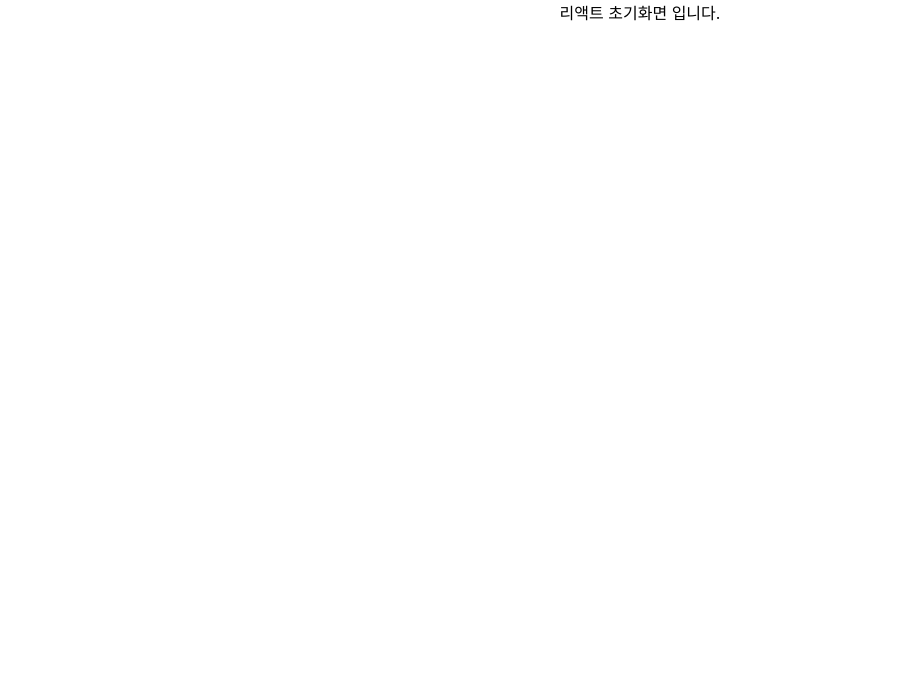
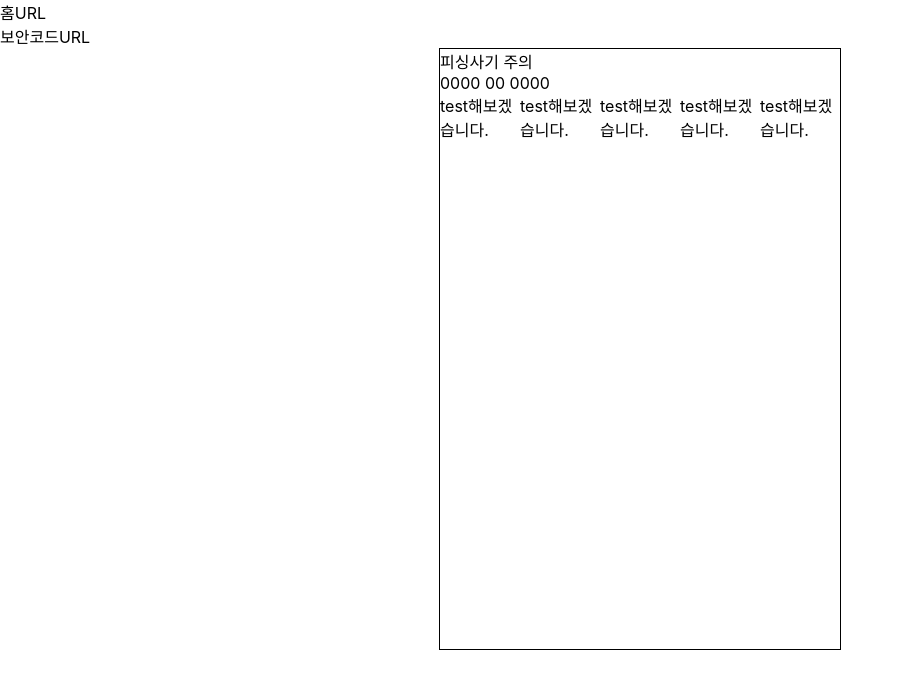
Before and after one commit to kanghyungyu3614/Bank, a React (Create React App) app in the folder src/main/frontend/: page /member/securityCard in a window 1280 px wide. Shown: the top 688 px of the page, without its empty margins (0-904 px from the left). Built offline with nearby package versions, Linux system fonts and the light colour scheme; no server answers.

Commit message:
강현규test

```diff
--- /dev/null
+++ b/src/main/frontend/src/component/Index.jsx
@@ -0,0 +1,27 @@
+import React from 'react';
+
+// 라우터 설치[ 터미널 ] : npm i react-router-dom == npm install react-router-dom
+// import { 컴포넌트명 } from 'react-router-dom'; v6
+import { HashRouter, BrowserRouter, Routes, Route, Link,  Router } from "react-router-dom";
+import SecurityCard from "./SecurityCard"
+import styles from "./css/Index.css"
+    // BrowserRouter : 가상 URL
+    //  vs HashRouter :
+    // Routes :  Route 목록/리스트
+    // Route :  가상 URL 만들기 --> 해당 URL 에 따른 컴포넌트 렌더링 [ SPA ]
+    // Link :   <---> a 태그  : 하이퍼링크
+        // Link to = "Route Path"
+    // Router :
+export default function Index( props ){
+    return  (
+        <div className="webbox">
+            <BrowserRouter>
+                    <li><a href="/">홈URL</a></li>
+                    <li><a href="/member/securityCard">보안코드URL</a></li>
+                    <Routes>
+                        <Route path="/member/securityCard" element={ <SecurityCard/> }/>
+                    </Routes>
+            </BrowserRouter>
+        </div>
+    );
+}
--- /dev/null
+++ b/src/main/frontend/src/component/SecurityCard.jsx
@@ -0,0 +1,33 @@
+import React from 'react';
+import './css/SecurityCard.css'
+import axios from 'axios'; //   npm install axios 설치 했을경우만 가능
+
+export default function SecurityCard (){
+
+    //  @CrossOrigin(origins = "http://localhost:3000")
+    let data =  axios.get( "http://localhost:8080/member/securityCard") // 요청
+                .then( res => { alert( res.data);console.log(res);} )                    // 응답
+    for(let i=0; i<data.length; i++){
+
+
+    }
+
+  return (
+    <div className="securitCard">
+        {/* main number */}
+        <div className="main">
+            <div>피싱사기 주의</div>
+            <div className="mainSecutiryNumber">0000 00 0000</div>
+        </div>
+
+        {/* sub number */}
+        <div className="sub">
+            <div>test해보겠습니다.</div>
+            <div>test해보겠습니다.</div>
+            <div>test해보겠습니다.</div>
+            <div>test해보겠습니다.</div>
+            <div>test해보겠습니다.</div>
+        </div>
+    </div>
+    );
+}
--- /dev/null
+++ b/src/main/frontend/src/component/css/Index.css
@@ -0,0 +1,2 @@
+ul,li{ list-style-type: none;}
+a{ color: black; text-decoration:none; outline: none;}
--- /dev/null
+++ b/src/main/frontend/src/component/css/SecurityCard.css
@@ -0,0 +1,12 @@
+
+.securitCard{
+    margin-top: 10px;
+    border: 1px solid black;
+    width: 400px;
+    height: 600px;
+    margin : 0 auto;
+}
+
+.sub{
+    display: flex;
+}
--- a/src/main/frontend/src/index.js
+++ b/src/main/frontend/src/index.js
@@ -3,11 +3,13 @@ import ReactDOM from 'react-dom/client';
 import './index.css';
 import App from './App';
 import reportWebVitals from './reportWebVitals';
+import Index from './component/Index.jsx'
+import { HashRouter, BrowserRouter, Routes, Route, Link,  Router } from "react-router-dom";
 
 const root = ReactDOM.createRoot(document.getElementById('root'));
 root.render(
   <React.StrictMode>
-    <App />
+    <Index/>
   </React.StrictMode>
 );
 
```
Also changed, not shown: 2 other files (tests, documents, lock files or other folders).
